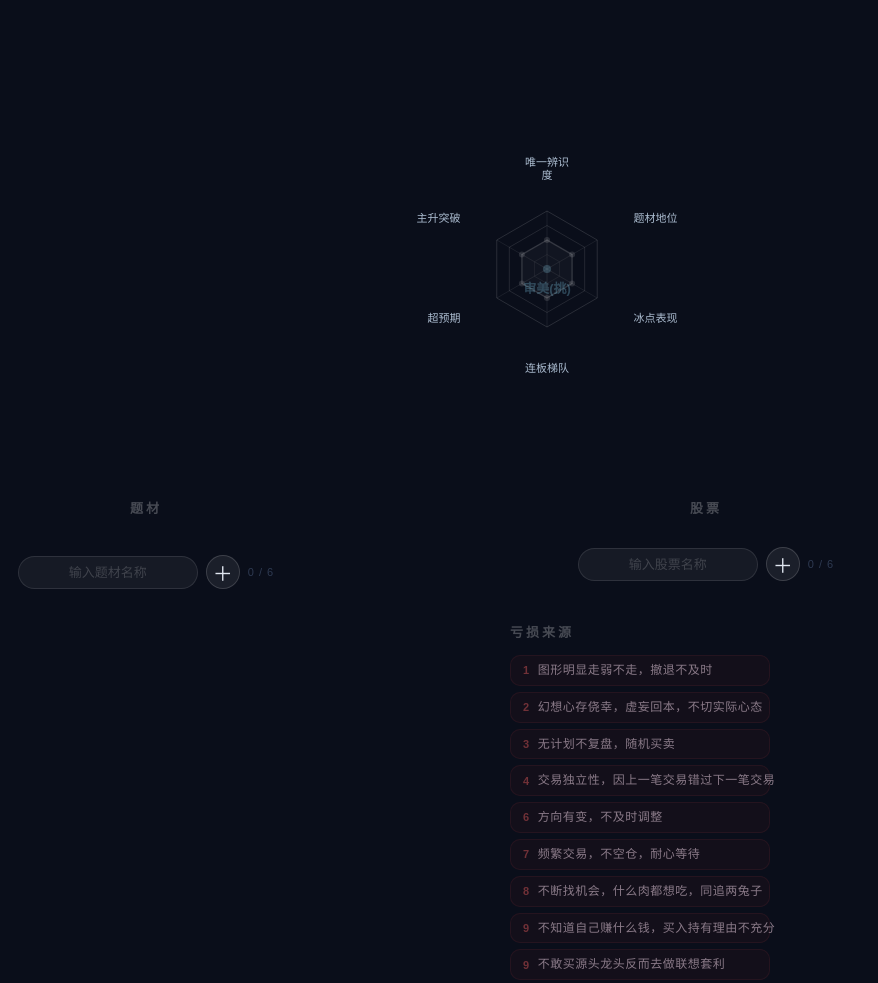
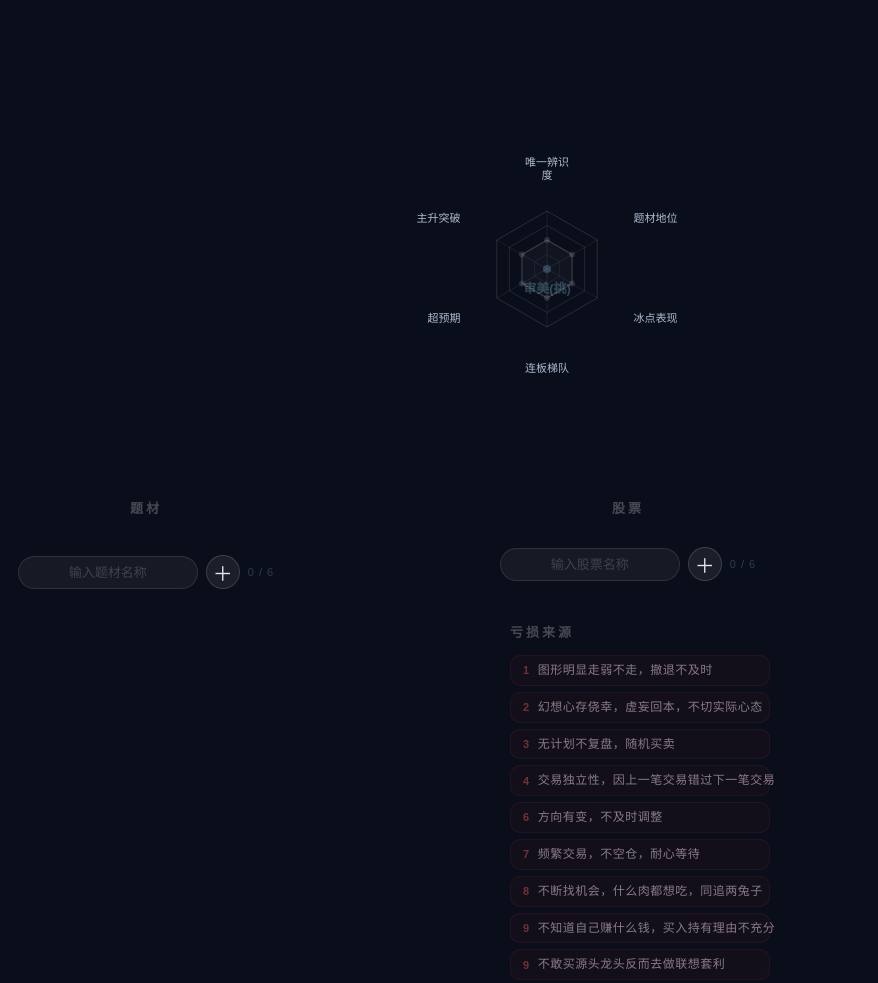
Before and after one commit to lizhaoxiong/home-trading-framework, a website: page public/index.html in a window 1280 px wide. Shown: the part 1026-2009 px from the top of the page, without its empty margins (0-878 px from the left). Drawn offline with Linux system fonts and the light colour scheme; no server answers.

Commit message:
fix: 股票列表宽度缩小1/5至624px

```diff
--- a/public/index.html
+++ b/public/index.html
@@ -76,7 +76,7 @@
   /* 中间股票列 */
   .stock-center-col {
     display: flex; flex-direction: column; align-items: center; gap: 10px;
-    padding: 0; width: 780px;
+    padding: 0; width: 624px;
   }
 
   /* 底部多列区 */
@@ -121,7 +121,7 @@
 
   /* 列表 */
   .item-list { display: flex; flex-direction: column; gap: 6px; width: 260px; min-height: 10px; }
-  #stockList { width: 780px; }
+  #stockList { width: 624px; }
   #stockList .item-chip { width: 100%; }
 
   .item-chip {
```
